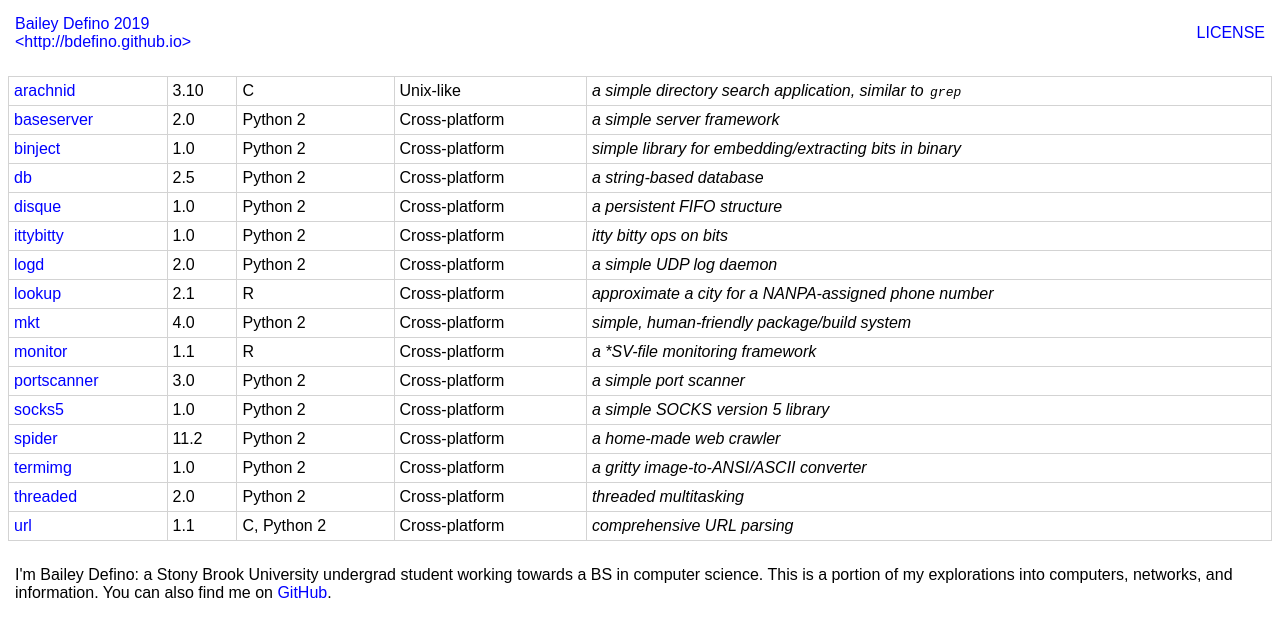
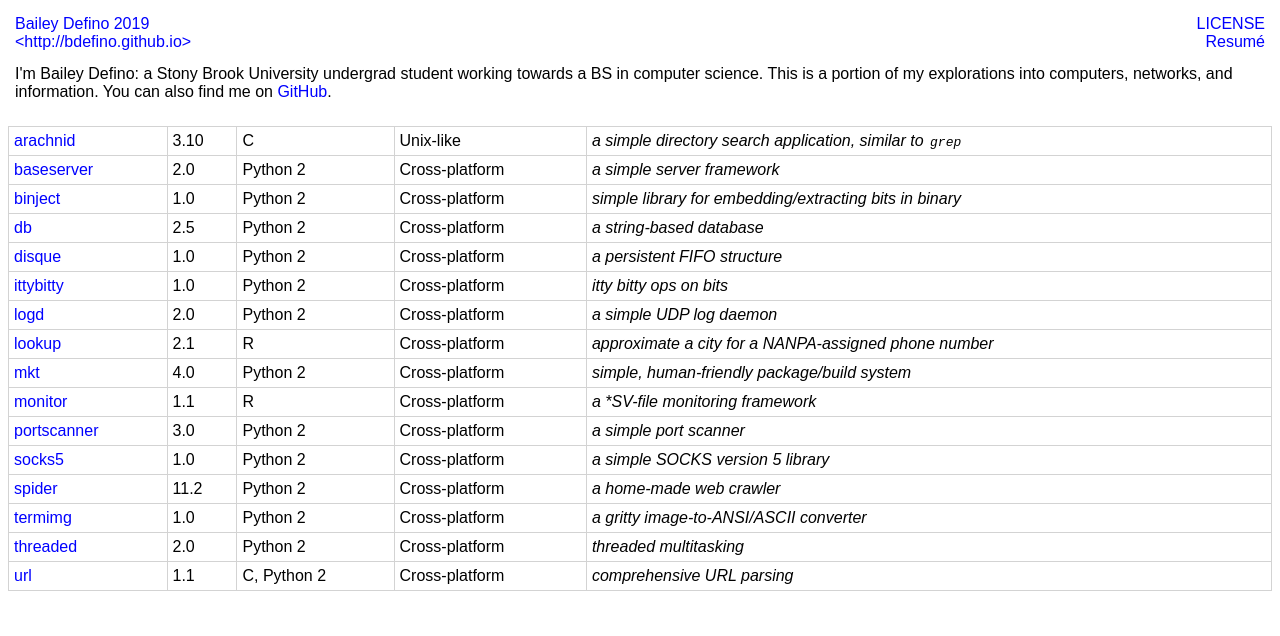
Before and after one commit to bdefino/bdefino.github.io, a plain HTML site: page index.html in a window 1280 px wide. Drawn offline with Linux system fonts and the light colour scheme.

Commit message:
minor style changes

```diff
--- a/index.html
+++ b/index.html
@@ -8,7 +8,7 @@
       <table>
         <tr>
           <td>
-            <a href = "/">
+            <a href = "/index.html">
               Bailey Defino 2019
               <br />
               &lt;http://bdefino.github.io&gt;
@@ -16,9 +16,27 @@
           </td>
           <td class = "align-right">
             <a id = "license" href = "/share/downloads/COPYING">LICENSE</a>
+            <br />
+            <a id = "resume" href = "/share/downloads/resume.pdf">Resum&eacute;</a>
           </td>
         </tr>
       </table>
+      <div class = "bio">
+        <table>
+          <!--tr>
+            <td>
+              <img height = "80px" src = "/share/images/bdefino.png" style = "border-radius: 42px;" width = "80px" />
+            </td-->
+            <td>
+              <p>
+                I'm Bailey Defino: a Stony Brook University undergrad student working towards a BS in computer science.
+                This is a portion of my explorations into computers, networks, and information.
+                You can also find me on <a href="https://github.com/bdefino">GitHub</a>.
+              </p>
+            </td>
+          </tr>
+        </table>
+      </div>
     </header>
     <br/>
     <div class = "content">
@@ -302,22 +320,7 @@
     </div>
     <br/>
     <footer>
-      <div class = "bio">
-        <table>
-          <tr>
-            <!--td>
-              <img height = "80px" src = "/share/images/bdefino.png" style = "border-radius: 42px;" width = "80px" />
-            </td-->
-            <td>
-              <p>
-                I'm Bailey Defino: a Stony Brook University undergrad student working towards a BS in computer science.
-                This is a portion of my explorations into computers, networks, and information.
-                You can also find me on <a href="https://github.com/bdefino">GitHub</a>.
-              </p>
-            </td>
-          </tr>
-        </table>
-      </div>
+      <!---------------------------------------------------------->
     </footer>
   </body>
 </html>
```
Also changed, not shown: arachnid.html (+3 -1 lines), baseserver.html (+3 -1 lines), binject.html (+3 -1 lines), db.html (+3 -1 lines), disque.html (+3 -1 lines), ittybitty.html (+3 -1 lines), logd.html (+3 -1 lines), lookup.html (+2 -0 lines), mkt.html (+3 -1 lines), monitor.html (+3 -1 lines), portscanner.html (+3 -1 lines), socks5.html (+3 -1 lines), spider.html (+3 -1 lines), termimg.html (+3 -1 lines), 2 more files, 1 other file.
